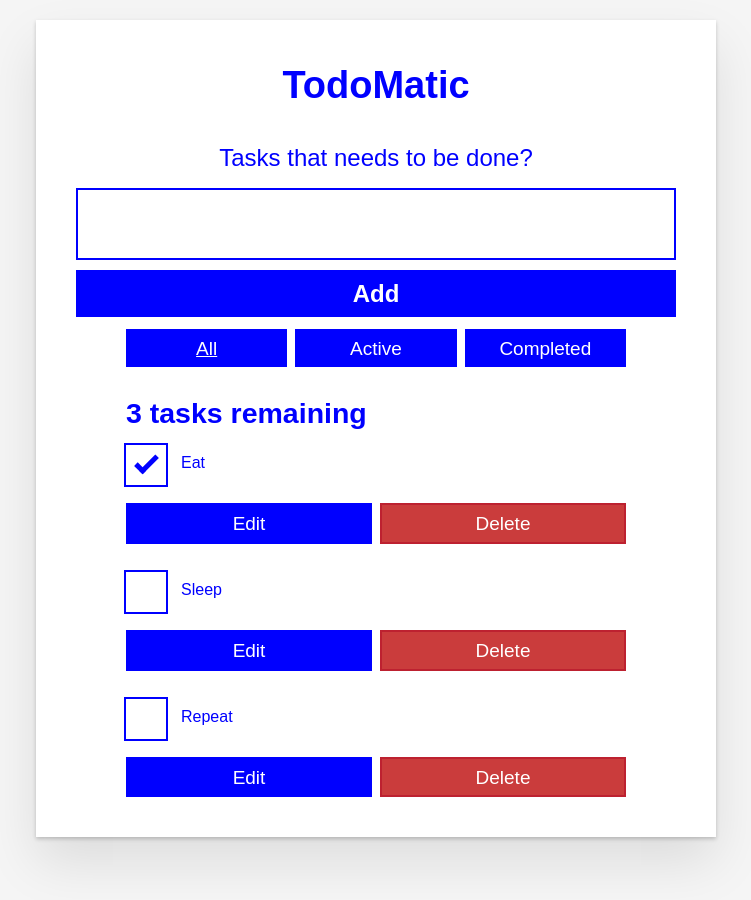
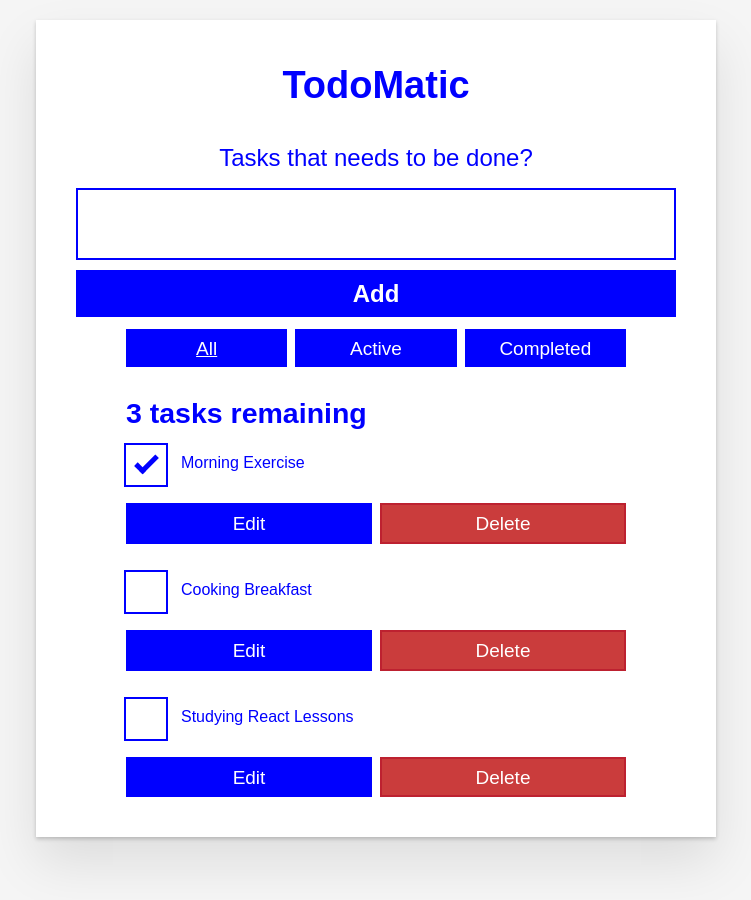
Before and after one commit to Georgechisom/todo-app, a React (Create React App) app: page / in a window 1280 px wide. Shown: the top 900 px of the page, without its empty margins (264-1015 px from the left). Built offline with nearby package versions, Linux system fonts and the light colour scheme.

Commit message:
all updated

```diff
--- a/src/index.js
+++ b/src/index.js
@@ -5,9 +5,9 @@ import App from './App';
 import reportWebVitals from './reportWebVitals';
 
 const DATA = [
-  { id: "task-0", name: "Eat", completed: true },
-  { id: "task-1", name: "Sleep", completed: false },
-  { id: "task-2", name: "Repeat", completed: false },
+  { id: "task-0", name: "Morning Exercise", completed: true },
+  { id: "task-1", name: "Cooking Breakfast", completed: false },
+  { id: "task-2", name: "Studying React Lessons", completed: false },
 ];
 const root = ReactDOM.createRoot(document.getElementById('root'));
 
```
